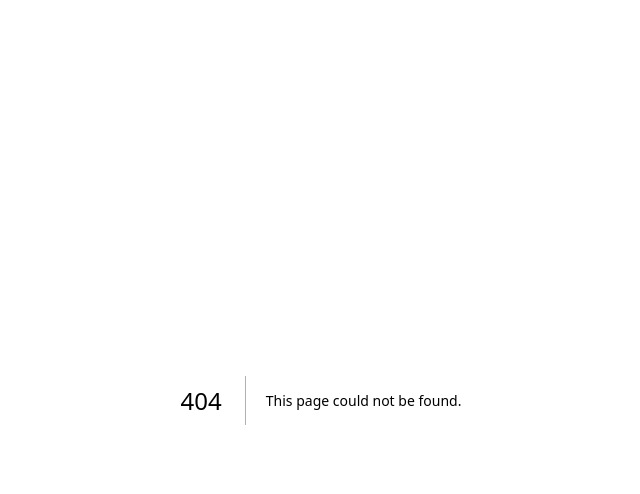
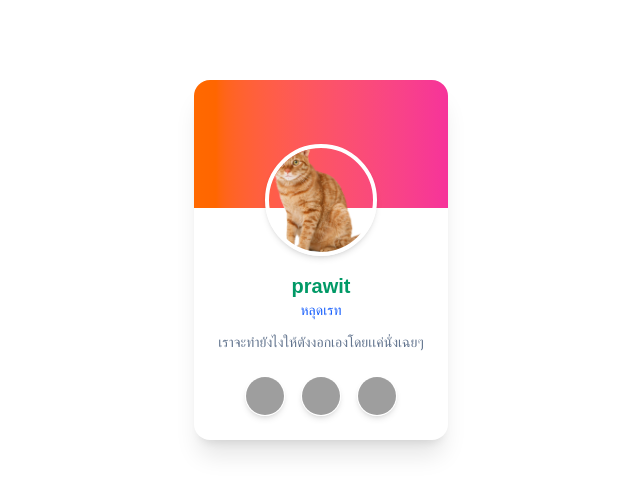
Before and after one commit to prawitjit-555/web-prawit-0069, a Next.js app: page /contact in a window 1280 px wide. Before the commit this address had no page. Shown: the top 494 px of the page, without its empty margins (319-959 px from the left). Built offline with nearby package versions, Linux system fonts and the light colour scheme; grey boxes are pictures that could not be loaded.

Commit message:
week02 commit

```diff
--- /dev/null
+++ b/app/compounents/footer.tsx
@@ -0,0 +1,50 @@
+export default function Footer(){
+  return(<footer className="bg-slate-900 text-slate-300 mt-20">
+  <div className="max-w-7xl mx-auto px-6 py-12">
+    <div className="grid grid-cols-1 md:grid-cols-4 gap-8">
+      <div className="md:col-span-1">
+        <span className="text-2xl font-bold text-white">YourLogo</span>
+        <p className="mt-4 text-sm text-slate-400">hello</p>
+      </div>
+
+      <div>
+        <h4 className="text-sm font-semibold text-white uppercase tracking-wider">Xxx</h4>
+        <ul className="mt-4 space-y-2 text-sm">
+          <li><a href="#" className="hover:text-white transition">Xxx</a></li>
+          <li><a href="#" className="hover:text-white transition">Xxx</a></li>
+          <li><a href="#" className="hover:text-white transition">Xxx</a></li>
+        </ul>
+      </div>
+
+      <div>
+        <h4 className="text-sm font-semibold text-white uppercase tracking-wider">Xxx</h4>
+        <ul className="mt-4 space-y-2 text-sm">
+          <li><a href="#" className="hover:text-white transition">Xxx</a></li>
+          <li><a href="#" className="hover:text-white transition">Xxx</a></li>
+          <li><a href="#" className="hover:text-white transition">Xxx</a></li>
+        </ul>
+      </div>
+
+      <div>
+        <h4 className="text-sm font-semibold text-white uppercase tracking-wider">Subscribe</h4>
+        <p className="mt-4 text-sm text-slate-400">Xxx</p>
+        <form className="mt-4 flex max-w-md gap-2">
+          <input type="email" required className="w-full rounded-md border-0 bg-slate-800 px-4 py-2 text-sm text-white shadow-sm ring-1 ring-slate-700 focus:ring-2 focus:ring-blue-500" placeholder="Enter your email" />
+          <button type="submit" className="flex-none rounded-md bg-blue-600 px-4 py-2 text-sm font-semibold text-white hover:bg-blue-500 transition">Xxx</button>
+        </form>
+      </div>
+    </div>
+
+    <div className="mt-12 border-t border-slate-800 pt-8 flex flex-col sm:flex-row items-center justify-between">
+      <p className="text-xs text-slate-400">&copy; 2026 Your Company, Inc. All rights reserved.</p>
+      <div className="flex space-x-6 mt-4 sm:mt-0">
+        <a href="#" className="text-slate-400 hover:text-white">Facebook icon</a>
+        <a href="#" className="text-slate-400 hover:text-white">Instagram icon</a>
+        <a href="#" className="text-slate-400 hover:text-white">Tiktok icon</a>
+        <a href="#" className="text-slate-400 hover:text-white">Twitter icon</a>
+      </div>
+    </div>
+  </div>
+</footer>
+);
+}
--- /dev/null
+++ b/app/compounents/headers.tsx
@@ -0,0 +1,12 @@
+export default function Header(){
+ return  <header className="bg-white shadow-md fixed w-full top-0 left-0 z-50">
+  <nav className="max-w-7xl mx-auto px-4 flex justify-between h-16 items-center">
+    <a href="#" className="text-2xl font-bold text-black-600">web jay</a>
+
+    <div className="hidden md:flex items-center gap-6 text-gray-600">
+      <a href="#" className="hover:text-green-600">home</a>
+      <a href="/contact" className="bg-cyan-600 text-white px-4 py-2 rounded-lg">ติดต่อ</a>
+    </div>
+   </nav>
+ </header>
+}
--- /dev/null
+++ b/app/contact/page.tsx
@@ -0,0 +1,57 @@
+import Header from "../compounents/headers";
+import Footer from "../compounents/footer";
+
+export default function Profile(){
+    return (
+
+<>
+<div className="max-w-sm mx-auto bg-white dark:bg-slate-800 rounded-2xl shadow-xl overflow-hidden mt-20 mb-6">
+  <div className="h-32 bg-gradient-to-r from-orange-500 to-pink-500"></div>
+
+  <div className="relative flex flex-col items-center px-6 pb-6">
+    <div className="-mt-16 mb-4">
+      <img className="w-28 h-28 rounded-full border-4 border-white dark:border-slate-800 shadow-md object-cover"
+           src="/image/cat2.png"
+           alt="" />
+    </div>
+
+    <h3 className="text-xl font-bold text-emerald-600 dark:text-white">prawit</h3>
+    <p className="text-sm text-blue-600 dark:text-blue-400 font-medium">หลุดเรท</p>
+    <p className="text-sm text-slate-500 dark:text-slate-400 text-center mt-3">
+    เราจะทำยังไงให้ตังงอกเองโดยเเค่นั่งเฉยๆ</p>
+<div className="flex mt-6 space-x-4">
+      <a href="https://facebook.com/prawit" target="_blank" rel="noopener noreferrer">
+        <img
+          className="w-10 h-10 rounded-full border border-white dark:border-slate-800 shadow-md object-cover hover:opacity-80 transition"
+          src="https://img.icons8.com/color/48/facebook-new.png"
+          alt="Facebook"
+        />
+      </a>
+
+      {/* ปุ่ม Instagram */}
+      <a href="https://instagram.com/prawit" target="_blank" rel="noopener noreferrer">
+        <img
+          className="w-10 h-10 rounded-full border border-white dark:border-slate-800 shadow-md object-cover hover:opacity-80 transition"
+          src="https://img.icons8.com/color/48/instagram-new.png"
+          alt="Instagram"
+        />
+      </a>
+
+      {/* ปุ่ม GitHub */}
+      <a href="http://localhost:3000/week02" target="_blank" rel="noopener noreferrer">
+        <img
+          className="w-10 h-10 rounded-full border border-white dark:border-slate-800 shadow-md object-cover hover:opacity-80 transition"
+          src="https://img.icons8.com/glyph-neue/64/github.png"
+          alt="GitHub"
+        />
+      </a>
+      {/* Display the facebook icon or logo. */}
+      {/* Display the instagram icon or logo. */}
+      {/* Display the github icon or logo. */}
+    </div>
+  </div>
+</div>
+</>
+
+    );
+}
--- a/app/page.tsx
+++ b/app/page.tsx
@@ -14,8 +14,23 @@
         />
         <div className="flex flex-col items-center gap-6 text-center sm:items-start sm:text-left">
           <h1 className="max-w-xs text-3xl font-semibold leading-10 tracking-tight text-black dark:text-zinc-50">
-            To get started, edit the page.tsx file.
+            Welcome to jay Wep app.
           </h1>
+          <a
+            className="flex h-12 w-full items-center justify-center gap-2 rounded-full bg-foreground px-5 text-background transition-colors hover:bg-[#383838] dark:hover:bg-[#ccc] md:w-[158px]"
+            href="https://www.instagram.com/?hl=en"
+            target="_blank"
+            rel="noopener noreferrer"
+          >
+            <Image
+              className="dark:invert"
+              src="/image/cat2.png"
+              alt="cat logomark"
+              width={25}
+              height={25}
+            />
+            IG NOW!!
+          </a>
           <p className="max-w-md text-lg leading-8 text-zinc-600 dark:text-zinc-400">
             Looking for a starting point or more instructions? Head over to{" "}
             <a
--- /dev/null
+++ b/app/week02/page.tsx
@@ -0,0 +1,28 @@
+import Header from "../compounents/headers";
+import Footer from "../compounents/footer";
+export default function Mypage(){
+return(
+    <>
+<Header />
+      <div
+  className="flex flex-col items-center p-7 rounded-2xl bg-cover bg-center"
+  style={{ backgroundImage: "url('/image/cat.png')" }}
+>
+   <div>
+     <img className="size-48 shadow-xl rounded-md" alt="" src="/image/cat2.png" />
+  </div>
+  <div className="flex">
+    <span className="text-2xl font-medium">chris</span>
+    <span className="font-medium text-sky-500">sus</span>
+    <span className="flex gap-2 font-medium text-gray-600 dark:text-gray-400">
+      <span>No. 4</span>
+      <span>·</span>
+      <span>2025</span>
+    </span>
+  </div>
+</div>
+     <h1>prawit</h1>
+     <Footer />
+    </>
+    );
+}
```
Also changed, not shown: public/image/cat2.png (added).
